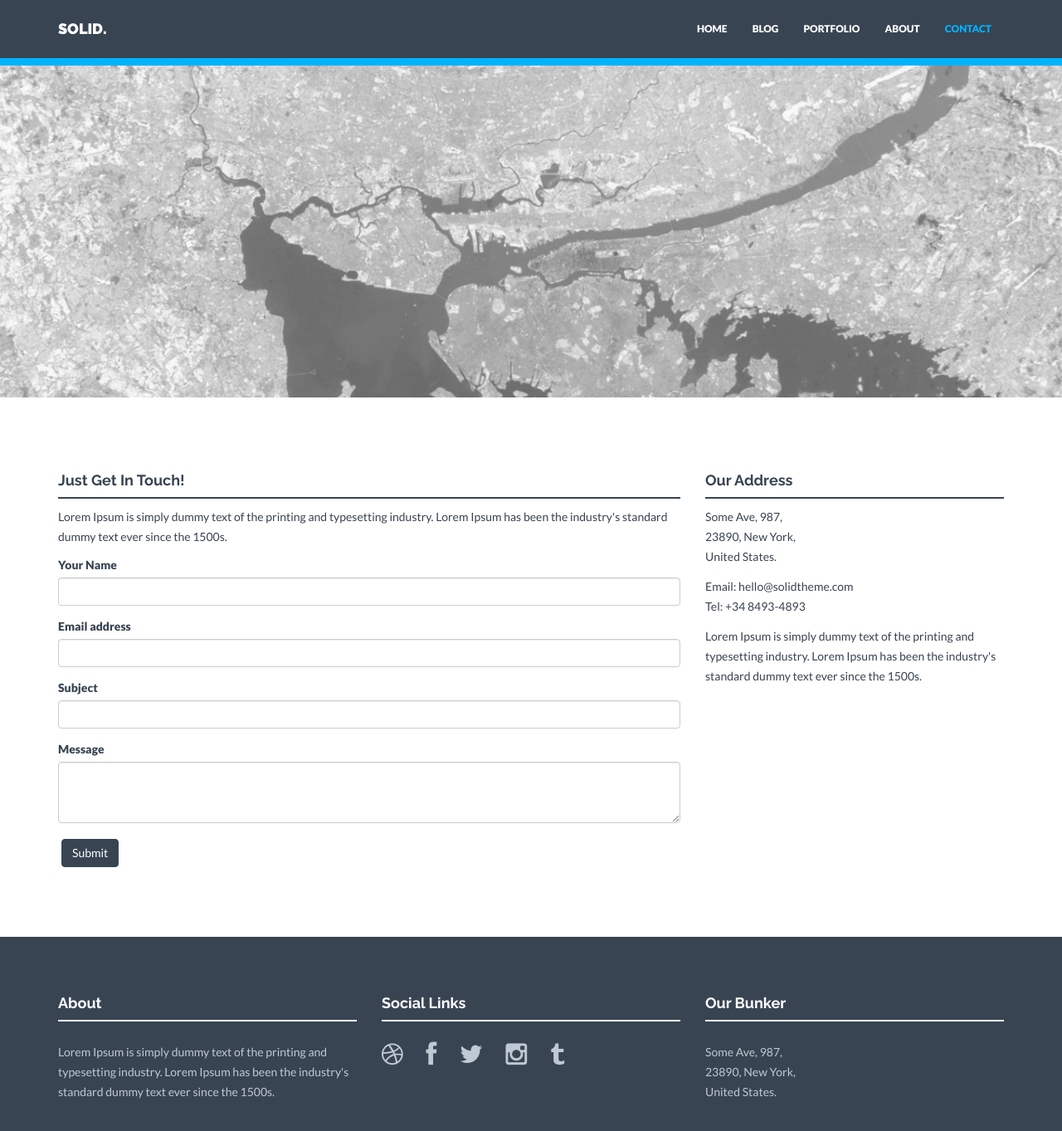
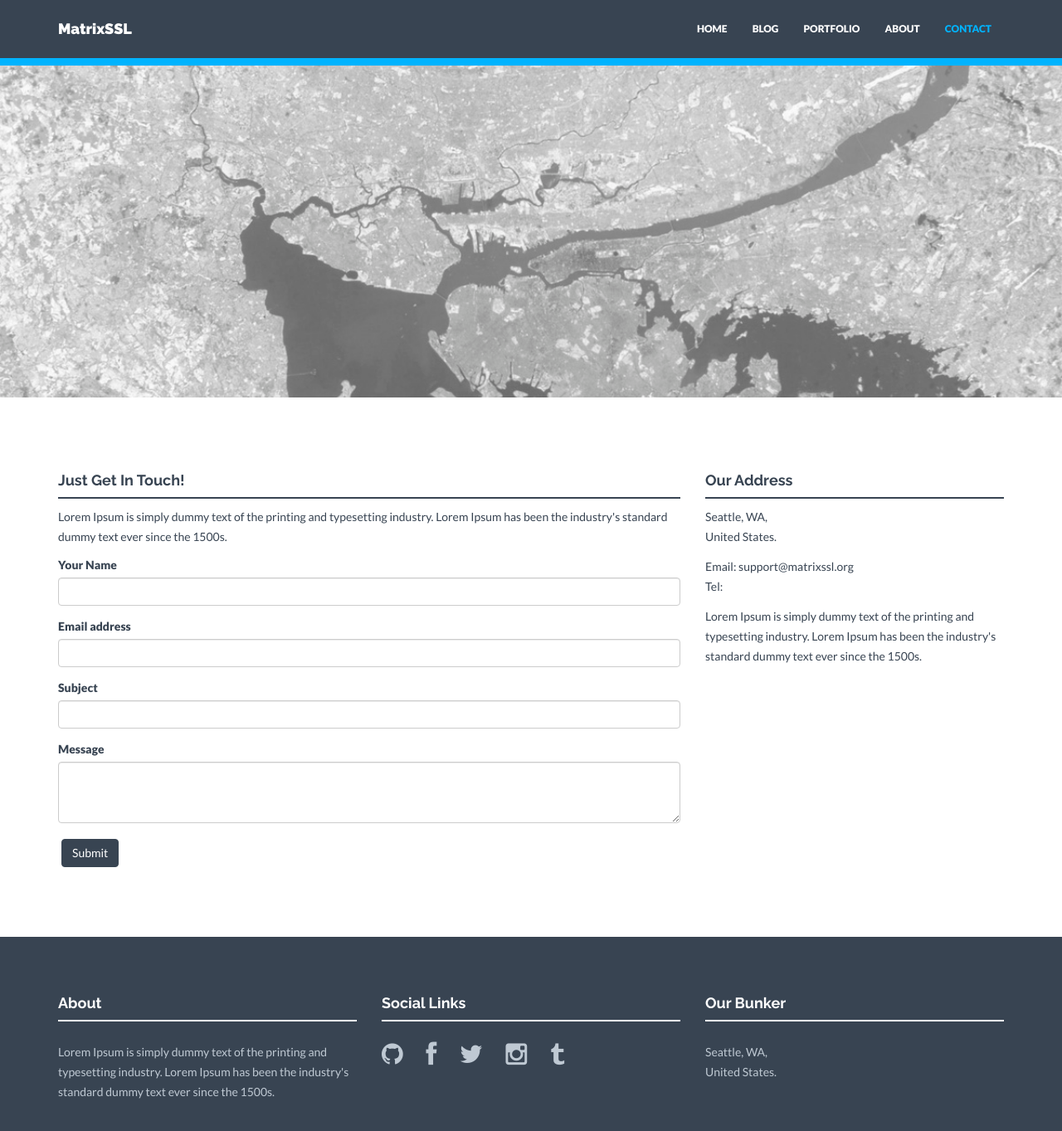
Before and after one commit to Layty/ssl, a Jekyll site: the page built from contact.html, in a window 1280 px wide and 1400 px high, scrolled down 87 px. Shown: the top 1363 px of the window at 83% size. Built offline with Jekyll 4.4.1, drawn with Linux system fonts in a browser that asks for light colours; nearby versions of some CDN libraries.

Commit message:
Initial updates

```diff
--- a/_config.yml
+++ b/_config.yml
@@ -1,11 +1,11 @@
 ### GENERAL SETTINGS ###
 
 # Site settings
-title: SOLID.
-description: "Write an awesome description for your new site here. You can edit this line in _config.yml. It will appear in your document head meta (for Google search results) and in your feed.xml site description."
-analytics: #Google analytics code in the format XX-nnnnnnnn-n
+title: MatrixSSL
+description: "MatrixSSL is an open embedded SSL and TLS implementation designed for small footprint applications and devices to allow secure management of remote devices running FreeRTOS, VxWorks, eCos, pSos, embedded Linux and other embedded operating systems."
+analytics: "UA-251332-4"
 baseurl: "" #important: start with /
-url: "http://yourdomain.com"
+url: "https://matrixssl.github.io"
 
 # Build settings
 markdown: kramdown
@@ -26,8 +26,8 @@ colors:  #in hex code if not noted else
 
 # Social networks usernames. Many more available: google-plus, flickr, linkedin, etc). Shown in footer.
 social:
-  - title: dribbble
-    url:
+  - title: github
+    url: https://github.com/matrixssl/matrixssl
   - title: facebook
     url:
   - title: twitter
@@ -40,11 +40,10 @@ social:
 # Postal address (add as many lines as necessary). Shown in footer and on Contact page.
 address:
   - lines:
-    - Some Ave, 987,
-    - 23890, New York,
+    - Seattle, WA,
     - United States.
-email: hello@solidtheme.com
-tel: +34 8493-4893
+email: support@matrixssl.org
+tel:
 
 
 ### GENERAL DATA FOR VARIOUS LOCATIONS ###
```
